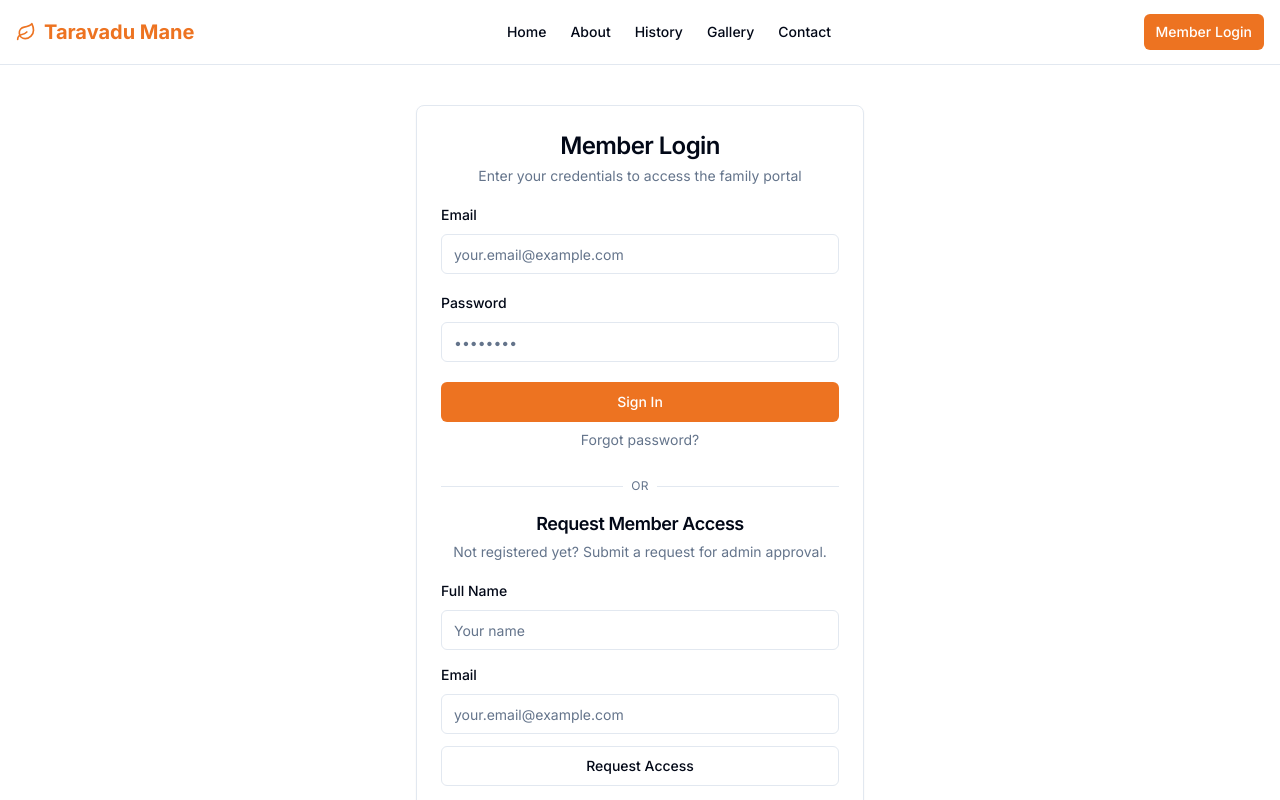
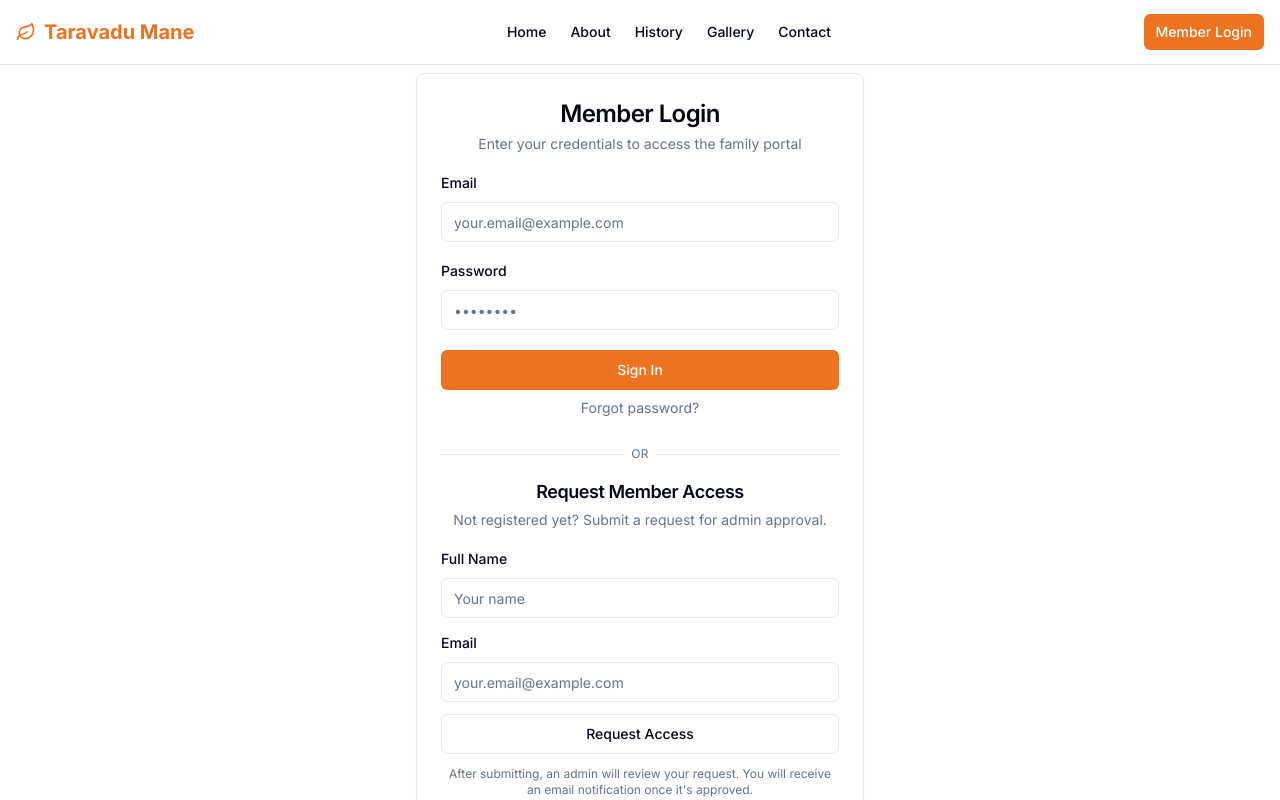
Before and after one commit to Roopesh519/taravadu-mane, a Next.js app: page /login in a window 1280 px wide. Built offline with nearby package versions, Linux system fonts and the light colour scheme; no server answers.

Commit message:
Reduced margin for login modal

```diff
--- a/src/components/auth/LoginForm.tsx
+++ b/src/components/auth/LoginForm.tsx
@@ -73,7 +73,7 @@ export default function LoginForm() {
     };
 
     return (
-        <Card className="w-full max-w-md shadow-sm m-10">
+        <Card className="w-full max-w-md shadow-sm m-2">
             <CardHeader className="space-y-1 pb-4">
                 <CardTitle className="text-2xl text-center tracking-tight">Member Login</CardTitle>
                 <CardDescription className="text-center">
```
